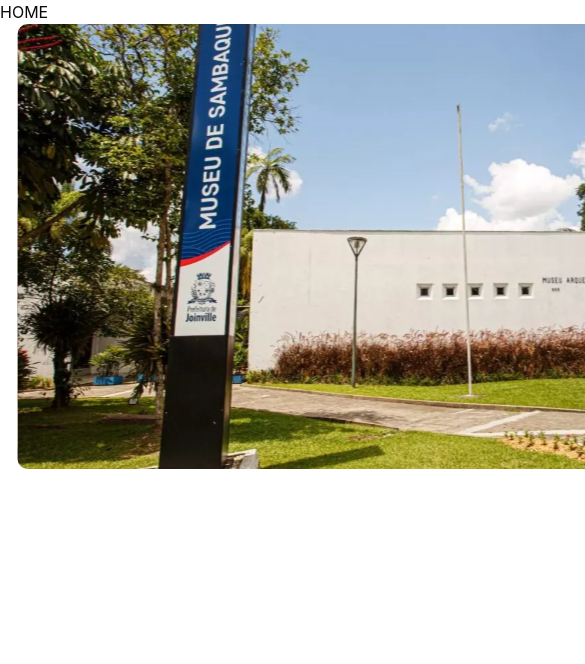
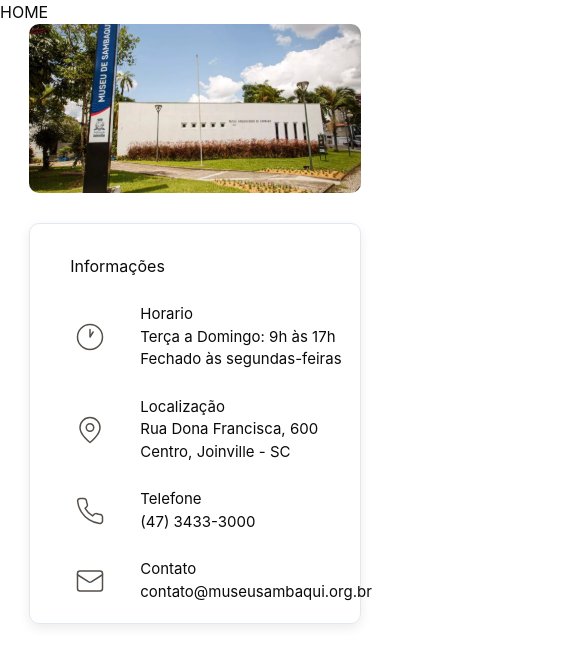
Before and after one commit to hackatoiers/frontend, a Vue app: page / in a window 390 px wide. Shown: the top 664 px of the page, 585 px wide, since content can reach past the window. Built offline with nearby package versions, Linux system fonts and the light colour scheme; no server answers.

Commit message:
feat: responsividade feita

```diff
--- a/src/components/HomeSection3.vue
+++ b/src/components/HomeSection3.vue
@@ -2,7 +2,9 @@
 
 <template>
   <div class="content">
+    <div class="image">
     <img src="/public/img-section3.svg" alt="">
+    </div>
     <div class="info">
       <h1 style="margin-left: 40px; margin-top: 30px">Informações</h1>
       <div class="infos">
@@ -38,31 +40,34 @@
 
 <style scoped>
 .content {
-  width: 1344px;
+  width: 85%;
   height: 445px;
   margin: auto;
-  display: flex;
+  display: grid;
+  grid-template-columns: 2fr 1fr; /* ← AQUI ESTÁ O 2fr / 1fr */
   gap: 75px;
+  align-items: stretch; /* ← garante mesma altura */
+
 }
 
 .image {
-  width: 60%;
+  width: 100%;
   height: 100%;
   border-radius: 10px;
 }
 
+.image img {
+  width: 100%;
+  height: 100%;
+  object-fit: cover;
+  border-radius: 10px;
+}
+
 .info {
-  width: 40%;
-  height: 100%;
   border-radius: 10px;
   border: 1px solid #E2E8F0;
-  box-shadow: 0 4px 12px rgba(0,0,0,0.08); /* sombra leve */
-
-}
-
-img {
-  width: 100%;
-  height: 100%;
+  box-shadow: 0 4px 12px rgba(0,0,0,0.08);
+  padding-bottom: 20px;
 }
 
 .infos {
@@ -72,15 +77,38 @@ img {
   align-items: center;
   margin-left: 45px;
 }
-.infos>img {
+.text-info > h3,p{
+  font-size: 15px;
+}
+.infos > img {
   width: 40px;
   height: 40px;
 }
-.text-info > h3{
-  font-size: 15px;
-  font-weight: 900;
-}
-.text-info > p{
+
+/* RESPONSIVO */
+@media screen and (max-width: 1024px) {
+  .content {
+    grid-template-columns: 1fr;
+    height: auto;
+    gap: 30px;
+    justify-items: center; /* <- centraliza no grid */
+
+  }
+  .info{
+    width: 100%;
+  }
+  .image {
+    width: 100%;
+  }
+  .infos{
+    margin-top: 25px;
+  }
+  .infos > img{
+    width: 30px;
+    height: 30px;
+  }
+  .text-info > h3,p{
   font-size: 15px;
 }
+}
 </style>
```
